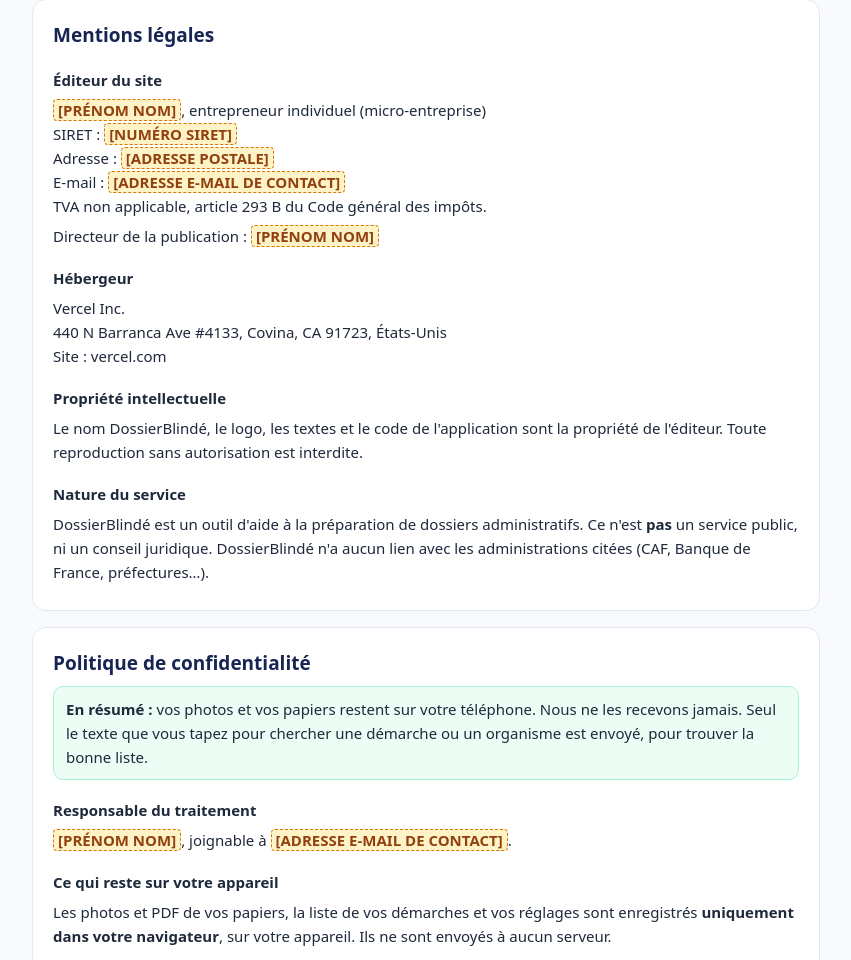
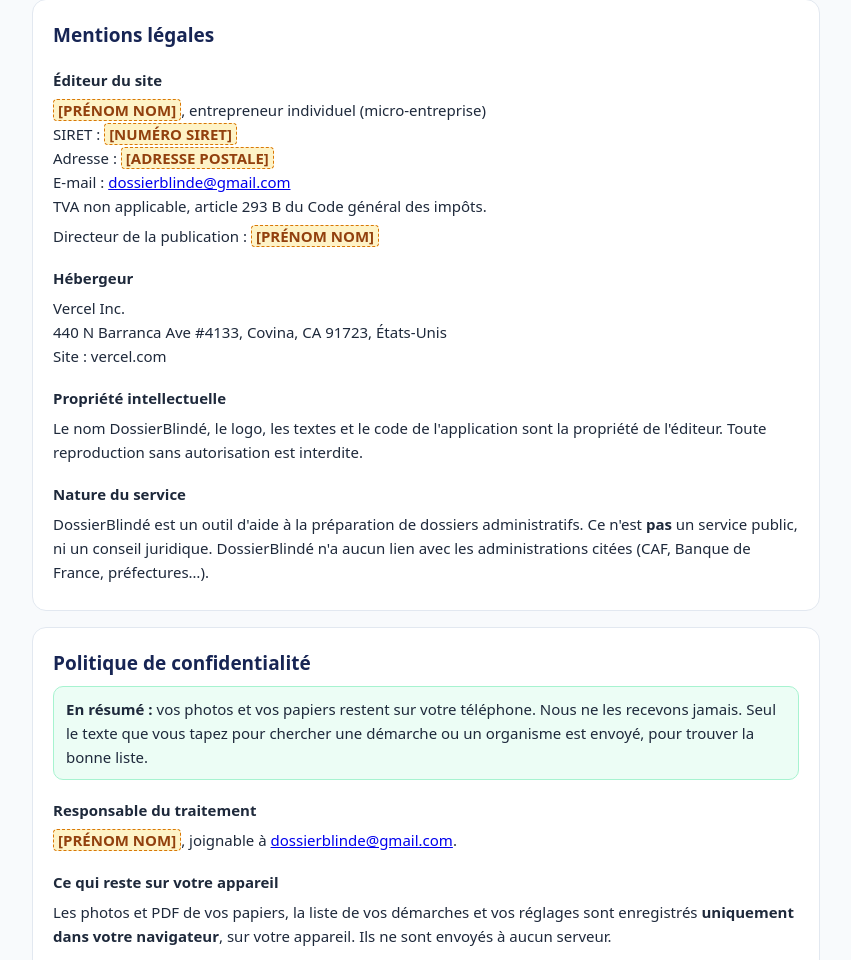
Before and after one commit to mbalde33/Dossierblinde, a website: page legal.html in a window 1280 px wide. Shown: the part 212-1172 px from the top of the page, without its empty margins (214-1065 px from the left). Drawn offline with Linux system fonts and the light colour scheme.

Commit message:
Update legal.html

```diff
--- a/legal.html
+++ b/legal.html
@@ -58,7 +58,7 @@
       <span class="remplir">[PRÉNOM NOM]</span>, entrepreneur individuel (micro-entreprise)<br>
       SIRET : <span class="remplir">[NUMÉRO SIRET]</span><br>
       Adresse : <span class="remplir">[ADRESSE POSTALE]</span><br>
-      E-mail : <span class="remplir">[ADRESSE E-MAIL DE CONTACT]</span><br>
+      E-mail : <a href="mailto:dossierblinde@gmail.com">dossierblinde@gmail.com</a><br>
       TVA non applicable, article 293 B du Code général des impôts.
     </p>
     <p>Directeur de la publication : <span class="remplir">[PRÉNOM NOM]</span></p>
@@ -86,7 +86,7 @@
     </div>
 
     <h3>Responsable du traitement</h3>
-    <p><span class="remplir">[PRÉNOM NOM]</span>, joignable à <span class="remplir">[ADRESSE E-MAIL DE CONTACT]</span>.</p>
+    <p><span class="remplir">[PRÉNOM NOM]</span>, joignable à <a href="mailto:dossierblinde@gmail.com">dossierblinde@gmail.com</a>.</p>
 
     <h3>Ce qui reste sur votre appareil</h3>
     <p>Les photos et PDF de vos papiers, la liste de vos démarches et vos réglages sont enregistrés <strong>uniquement dans votre navigateur</strong>, sur votre appareil. Ils ne sont envoyés à aucun serveur.</p>
@@ -118,7 +118,7 @@
     <p>DossierBlindé n'utilise <strong>aucun cookie publicitaire ni outil de suivi</strong>. Le stockage local du navigateur sert seulement à faire fonctionner l'application (garder vos papiers et vos réglages). Aucun consentement n'est donc nécessaire.</p>
 
     <h3>Vos droits</h3>
-    <p>Vous pouvez demander l'accès, la rectification ou la suppression des données vous concernant, ou vous opposer à leur traitement, en écrivant à <span class="remplir">[ADRESSE E-MAIL DE CONTACT]</span>. Comme vos papiers ne sont stockés que sur votre appareil, vous pouvez aussi les effacer vous-même à tout moment.</p>
+    <p>Vous pouvez demander l'accès, la rectification ou la suppression des données vous concernant, ou vous opposer à leur traitement, en écrivant à <a href="mailto:dossierblinde@gmail.com">dossierblinde@gmail.com</a>. Comme vos papiers ne sont stockés que sur votre appareil, vous pouvez aussi les effacer vous-même à tout moment.</p>
     <p>Si vous estimez que vos droits ne sont pas respectés, vous pouvez saisir la CNIL (cnil.fr).</p>
   </section>
 
@@ -147,7 +147,7 @@
     <p>Le Pass donne accès à un contenu numérique fourni immédiatement. Conformément à l'article L221-28 13° du Code de la consommation, en demandant l'accès immédiat et en reconnaissant perdre ainsi son droit de rétractation, l'utilisateur ne peut plus se rétracter une fois le contenu fourni. Cet accord est demandé au moment du paiement.</p>
 
     <h3>6. Problème ou réclamation</h3>
-    <p>Pour toute difficulté, écrivez à <span class="remplir">[ADRESSE E-MAIL DE CONTACT]</span> (ou utilisez le bouton « Aide » de l'application). Nous répondons dans les meilleurs délais.</p>
+    <p>Pour toute difficulté, écrivez à <a href="mailto:dossierblinde@gmail.com">dossierblinde@gmail.com</a> (ou utilisez le bouton « Aide » de l'application). Nous répondons dans les meilleurs délais.</p>
 
     <h3>7. Médiation</h3>
     <p>En cas de litige non résolu, vous pouvez recourir gratuitement au médiateur de la consommation : <span class="remplir">[NOM ET SITE DU MÉDIATEUR]</span>.</p>
```
